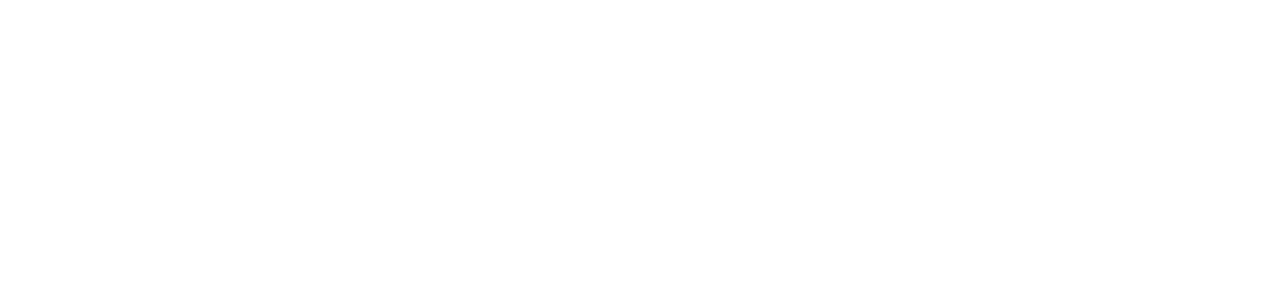
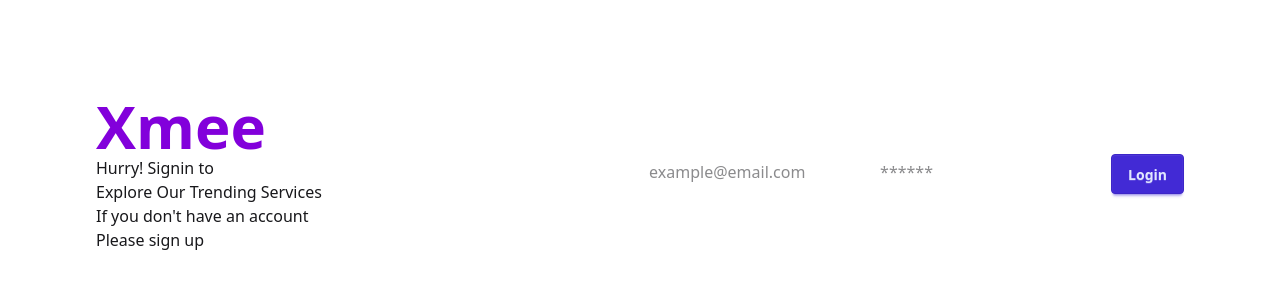
Before and after one commit to swarupSikder/xmee-login, a React (Vite) app: page / in a window 1280 px wide. Shown: the top 300 px of the page. Built offline with nearby package versions, Linux system fonts and the light colour scheme.

Commit message:
google font added and login page modified

```diff
--- a/src/index.css
+++ b/src/index.css
@@ -1,2 +1,23 @@
 @import "tailwindcss";
 @plugin "daisyui";
+@import url('https://fonts.googleapis.com/css2?family=Audiowide&family=Chewy&family=Manrope:wght@200..800&display=swap');
+
+
+.font-manrope {
+  font-family: "Manrope", sans-serif;
+  font-optical-sizing: auto;
+  font-weight: 400;
+  font-style: normal;
+}
+
+.font-chewy {
+  font-family: "Chewy", system-ui;
+  font-weight: 400;
+  font-style: normal;
+}
+
+.font-audiowide {
+  font-family: "Audiowide", sans-serif;
+  font-weight: 400;
+  font-style: normal;
+}
--- a/src/pages/Login.jsx
+++ b/src/pages/Login.jsx
@@ -3,12 +3,29 @@
 const Login = () => {
     return (
         <div className='min-h-screen relative'>
-            <div>
 
-            </div>
+            <div className='container mx-auto p-24 flex items-center justify-between'>
+                {/* Left Part */}
+                <div>
+                    <h1 className='text-purple-700 text-6xl font-extrabold'>Xmee</h1>
 
-            <div>
+                    <p>
+                        Hurry! Signin to <br />
+                        Explore Our Trending Services
+                    </p>
 
+                    <p>
+                        If you don't have an account <br />
+                        Please sign up
+                    </p>
+                </div>
+
+                {/* Right Part */}
+                <div>
+                    <input type="email" name="email" placeholder='example@email.com' />
+                    <input type="password" name="password" placeholder='******' />
+                    <input type="submit" value="Login" className='btn btn-primary' />
+                </div>
             </div>
         </div>
     );
```
